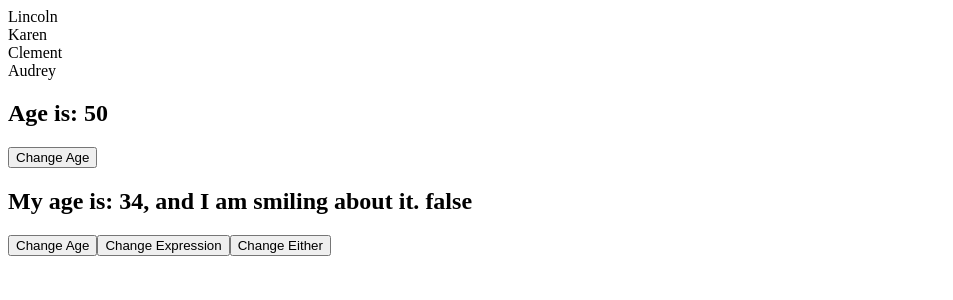
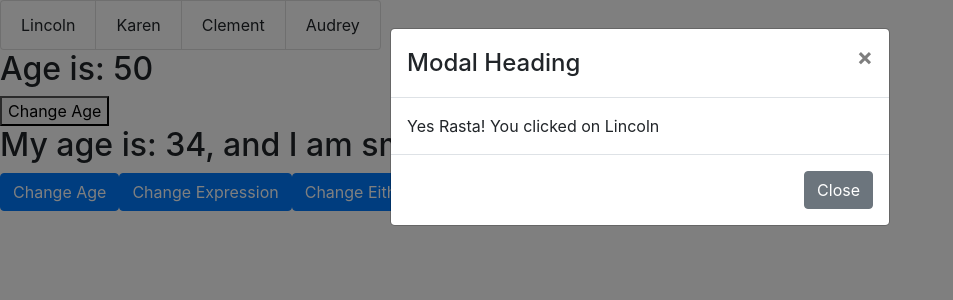
Before and after one commit to ClementBuchanan/todo, a React (Create React App) app in the folder state/: page / in a window 1280 px wide. Both pictures are taken after a click on the element "Lincoln". Shown: the top 300 px of the page, without its empty margins (0-953 px from the left). Built offline with nearby package versions, Linux system fonts and the light colour scheme.

Commit message:
Modal.Header was mispelled causing error message when clicked on persons name. This prevented Modal from running

```diff
--- a/state/package.json
+++ b/state/package.json
@@ -6,6 +6,7 @@
     "@testing-library/jest-dom": "^5.12.0",
     "@testing-library/react": "^11.2.7",
     "@testing-library/user-event": "^12.8.3",
+    "bootstrap": "^4.6.0",
     "react": "^17.0.2",
     "react-bootstrap": "^1.6.1",
     "react-dom": "^17.0.2",
--- a/state/src/App.js
+++ b/state/src/App.js
@@ -1,10 +1,11 @@
 import AgeWithClass from './age-class.js';
 import AgeWithFunction from './age-function.js';
 import Family from './family.js';
+import 'bootstrap/dist/css/bootstrap.min.css';
 
 function App() {
   return (
-    <div className="App">
+    <div>
       <Family people={['Lincoln', 'Karen', 'Clement',
         'Audrey']} />
       <AgeWithClass age={50} />
--- a/state/src/family.js
+++ b/state/src/family.js
@@ -1,15 +1,26 @@
 import React, { useState } from 'react';
-import { ListGroup } from 'react-bootstrap';
+import ListGroup from 'react-bootstrap/ListGroup';
+import Modal from 'react-bootstrap/Modal';
+import Button from 'react-bootstrap/Button';
+
 
 function Family(props) {
+  const [activePerson, setActivePerson] = useState('');
   const [family, setFamily] = useState(props.people);
   const [modalOpen, setModalOpen] = useState(false);
 
   const showModal = (person) => {
-    console.log('person');
+    setActivePerson(person);
+    // setFamily(person);
+    setModalOpen(true);
+  }
+
+  const handleClose = () => {
+    setModalOpen(false);
   }
 
   return (
+    <>
       <ListGroup horizontal>
         {
           family.map((person =>
@@ -17,6 +28,16 @@ function Family(props) {
           ))
         }
       </ListGroup>
+      <Modal show={modalOpen} onHide={handleClose}>
+        <Modal.Header closeButton>
+          <Modal.Title>Modal Heading</Modal.Title>
+        </Modal.Header>
+        <Modal.Body>Yes Rasta! You clicked on {activePerson}</Modal.Body>
+        <Modal.Footer>
+          <Button variant="secondary" onClick={handleClose}>Close</Button>
+        </Modal.Footer>
+      </Modal >
+    </>
   )
 }
 export default Family;
```
Also changed, not shown: 1 other file (tests, documents, lock files or other folders). Lines whose indentation alone changed are shown as unchanged.
